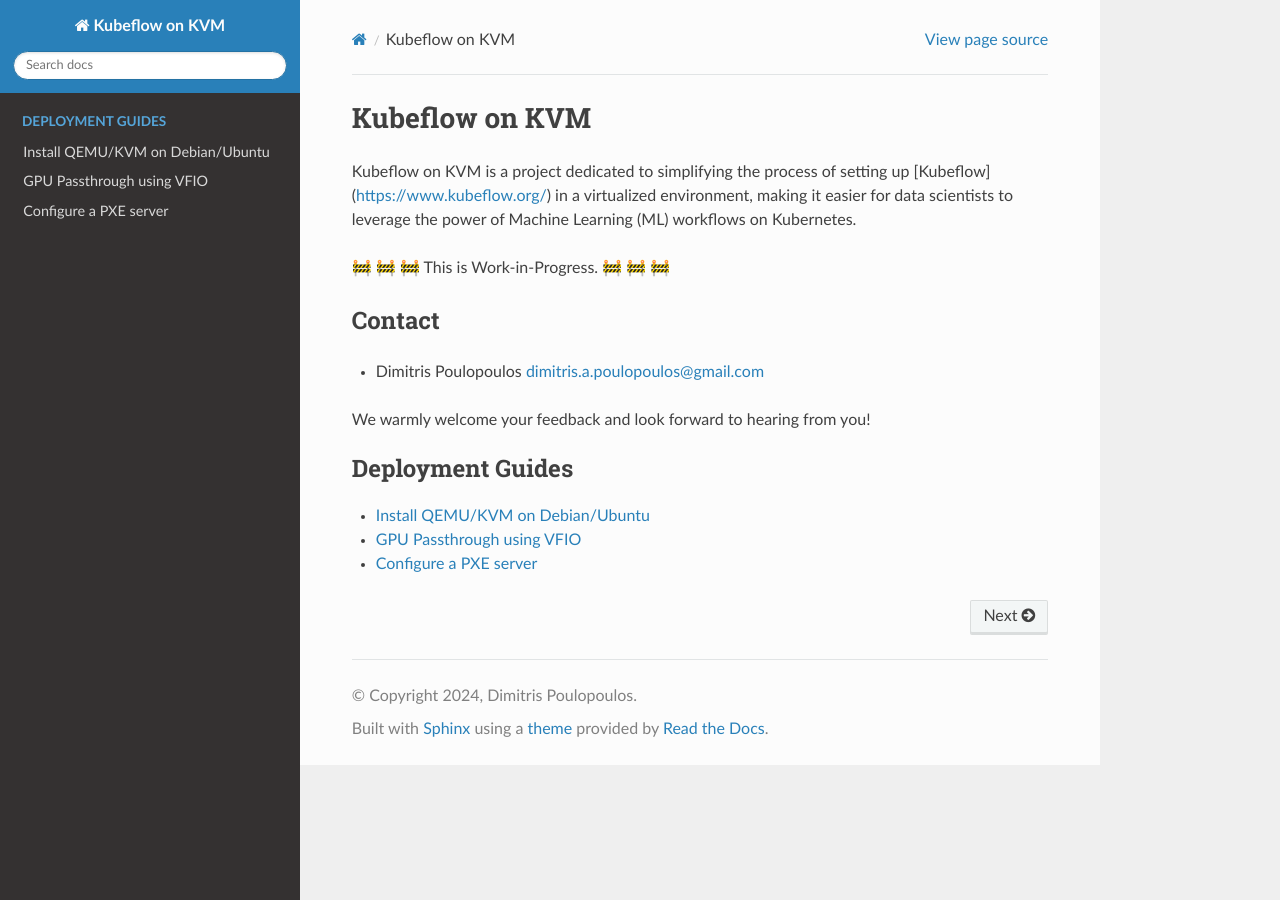
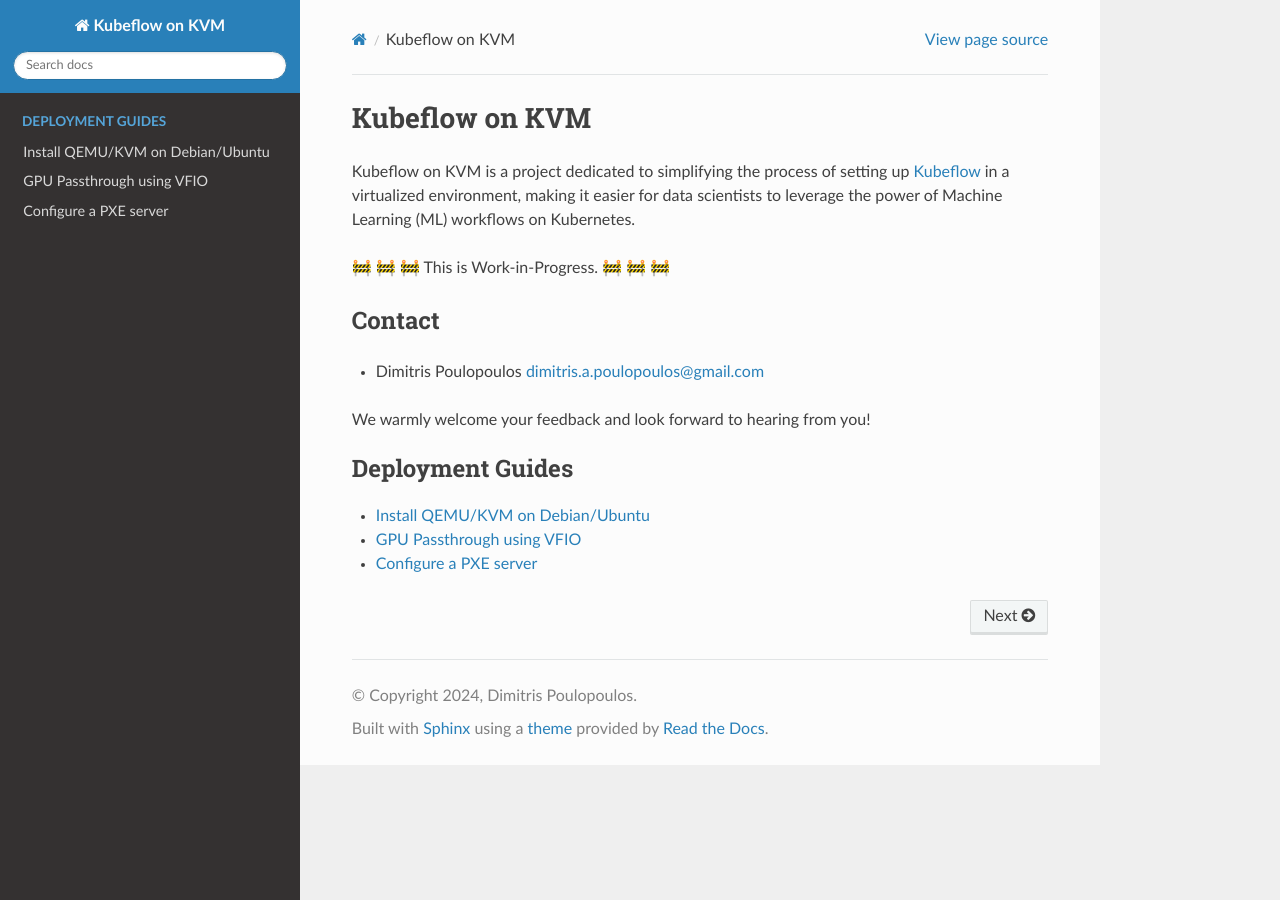
Before and after one commit to dpoulopoulos/virtml, a Sphinx documentation site: the page built from docs/source/index.rst, in a window 1280 px wide. Built offline with Sphinx 7.4.7 and the Read the Docs theme 2.0.0, drawn with Linux system fonts in a browser that asks for light colours.

Commit message:
docs: Fix Kubeflow link in index.rst
Fix the rst link directive for the Kubeflow project in index.rst.

Signed-off-by: Dimitris Poulopoulos <dimitris.a.poulopoulos@gmail.com>

```diff
--- a/docs/source/index.rst
+++ b/docs/source/index.rst
@@ -2,7 +2,7 @@
 ===============
 
 Kubeflow on KVM is a project dedicated to simplifying the process of setting up
-[Kubeflow](https://www.kubeflow.org/) in a virtualized environment, making it easier for data
+`Kubeflow <https://www.kubeflow.org/>`_ in a virtualized environment, making it easier for data
 scientists to leverage the power of Machine Learning (ML) workflows on Kubernetes.
 
 🚧 🚧 🚧 This is Work-in-Progress. 🚧 🚧 🚧
```
